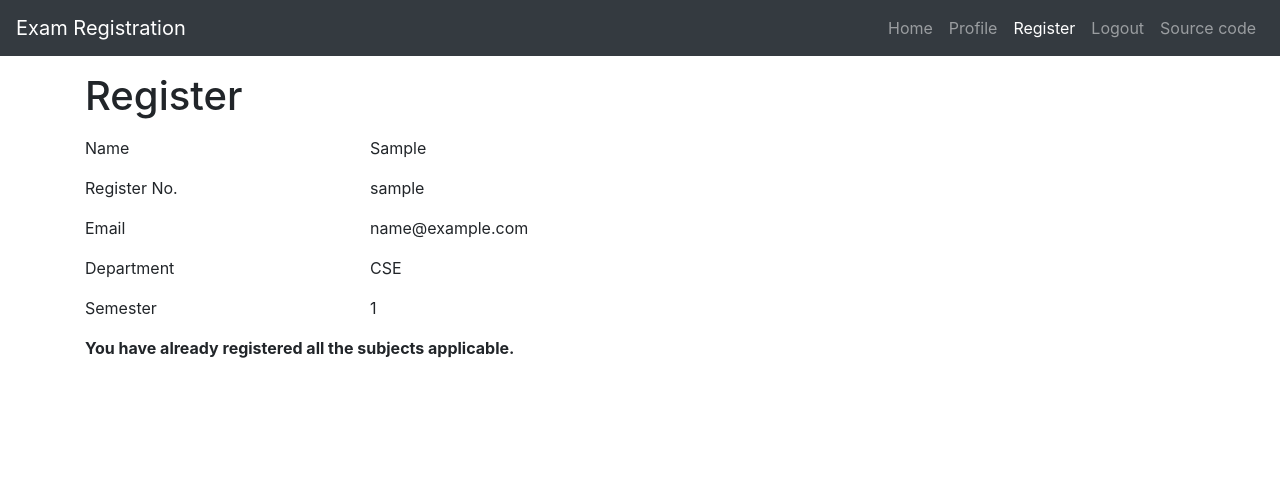
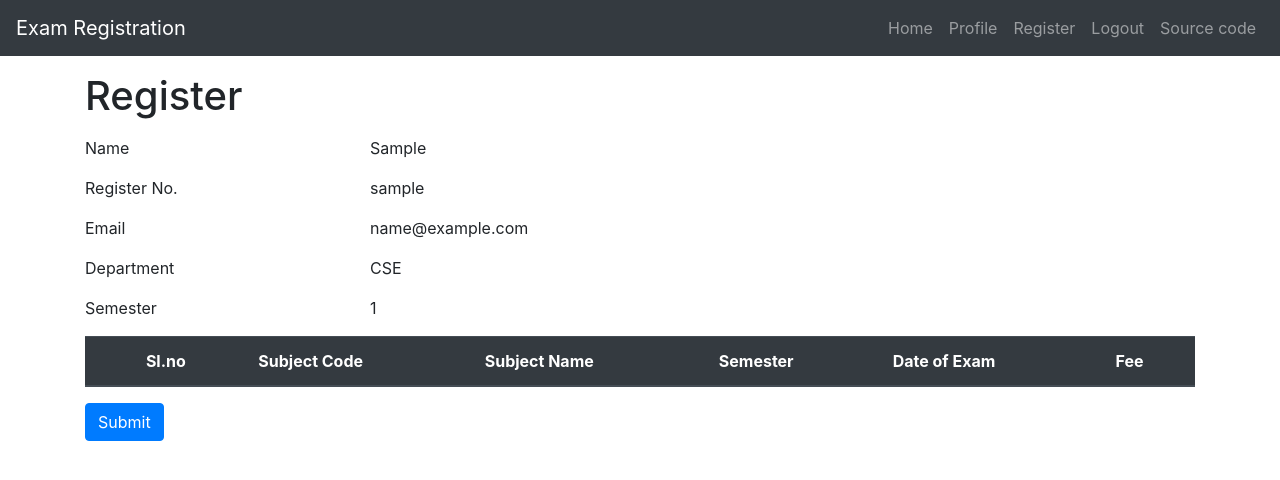
Before and after one commit to Subikesh/Exam_registration, a Django app: page /register/ in a window 1280 px wide. Shown: the top 480 px of the page. Run offline with Django 3.2, Linux system fonts and the light colour scheme; a user stored in the database is signed in; tables that the repository leaves empty hold one stand-in row (values such as "Sample post"); lists and menus that the app fills with data are empty; some libraries are stand-ins or nearby versions.

Commit message:
Used Django forms for register

```diff
--- /dev/null
+++ b/main/forms.py
@@ -0,0 +1,26 @@
+from django import forms
+from .models import Register, Subject, Subject_attempts
+
+class RegisterForm(forms.ModelForm):
+
+	def __init__(self, *args, **kwargs):
+		# Retrieving the request instance from Register view to get the current user
+		self.request = kwargs.pop('request')
+		super(RegisterForm, self).__init__(*args, **kwargs)
+
+		subject_query = Subject.objects.filter(Semester__lte = self.request.user.student.Semester).\
+	        filter(Department= self.request.user.student.Department).\
+	        exclude(pk__in= self.request.user.registrations.values('Subjects')).\
+	        exclude(Sub_code__in = Subject_attempts.objects.\
+	            filter(Student = self.request.user).\
+	            filter(Passed = True).values('Sub_code'))
+		self.fields['Subjects'].queryset = subject_query
+
+	class Meta:
+		model = Register
+		fields = ['Subjects']
+
+	Subjects = forms.ModelMultipleChoiceField(
+		queryset = Subject.objects.all() ,
+		widget = forms.CheckboxSelectMultiple
+	)
--- a/main/models.py
+++ b/main/models.py
@@ -16,16 +16,6 @@ class Student(models.Model):
     def __str__(self) -> str:
         return self.user.first_name
 
-# Stores objects for number of attempts done on each subjects
-class Subject_attempts(models.Model):
-    Student = models.ForeignKey(User, on_delete=models.CASCADE, related_name='attempts')
-    Sub_code = models.CharField(max_length=10)
-    Passed = models.BooleanField(default= False)
-    attempts = models.IntegerField(default=0)
-
-    def __str__(self) -> str:
-        return f"{self.Student} {self.Sub_code}"
-
 class Subject(models.Model):
     DEPT_CHOICE = [('CSE', 'CSE'), ('Mechanical', 'Mech'), ('IT', 'IT'), ('ECE', 'ECE')]
 
@@ -40,6 +30,18 @@ class Subject(models.Model):
     def __str__(self) -> str:
         return self.Name
 
+# Stores objects for number of attempts done on each subjects
+class Subject_attempts(models.Model):
+    Student = models.ForeignKey(User, on_delete=models.CASCADE, related_name='attempts')
+    Sub_code = models.CharField(max_length=10)
+    subject = models.ForeignKey(Subject, on_delete=models.CASCADE, related_name='attempts')
+    Passed = models.BooleanField(default= False)
+    attempts = models.IntegerField(default=0)
+
+    def __str__(self) -> str:
+        return f"{self.Student} {self.Sub_code}"
+
+
 class Register(models.Model):
     Student = models.ForeignKey(User, on_delete=models.CASCADE, related_name='registrations')
     RegDate = models.DateField(auto_now_add=True)
--- a/main/urls.py
+++ b/main/urls.py
@@ -8,7 +8,8 @@ urlpatterns = [
     path("", views.homepage, name="homepage"),
     path("login/", views.log_in, name="log_in"),
     path("logout/", views.log_out, name="log_out"),
-    path("register/", views.register, name="register"),
+    # path("register/", views.register, name="register"),
+    path("register/", views.Register.as_view(), name="register"),
     path("register_summary/<int:reg_id>", views.register_summary, name="summary"),
     path("payment/<int:reg_id>/<int:paid>", views.payment, name="payment"),
     path("profile/", views.profile.as_view(), name="profile"),
--- a/main/views.py
+++ b/main/views.py
@@ -1,9 +1,13 @@
-from django.shortcuts import render, redirect, get_object_or_404
 from django.contrib.auth.models import User, auth
 from django.contrib import messages
 from main.models import Student, Subject, Subject_attempts, Register
+from django.shortcuts import render, get_object_or_404
+from django.http import HttpResponseRedirect
+from django.urls import reverse, reverse_lazy
 from django.db.models import Q
 from django.views import generic
+from django.views.generic.edit import CreateView
+from .forms import RegisterForm
 
 def homepage(request):
     context = {"home":"active"}
@@ -45,7 +49,7 @@ def log_in(request):
         if user is not None:
             auth.login(request, user)
             messages.success(request, "You are successfully logged in.")
-            return redirect('main:homepage')
+            return HttpResponseRedirect(reverse('main:homepage'))
         else:
             messages.error(request, "Username or Password is incorrect.")
     return render(request, 'main/login.html', context)
@@ -54,7 +58,7 @@ def log_in(request):
 def log_out(request):
     auth.logout(request)
     messages.info(request, "You have been logged out of the website.")
-    return redirect('main:log_in')
+    return HttpResponseRedirect(reverse('main:log_in'))
 
 class profile(generic.DetailView):
     model = User
@@ -70,51 +74,73 @@ class profile(generic.DetailView):
         context['profile'] = 'active'
         return context
 
-def register(request):
-    context = {'registerPage': 'active'}
-    total_fee = 0
-    student = Student.objects.get(user=request.user)
+# def register(request):
+#     context = {'registerPage': 'active'}
+#     total_fee = 0
+#     student = request.user.student
 
-    # Display all the subjects which are not registered before
-    reg_subs = Register.objects.filter(Student = request.user).values('Subjects')
-    display_subjects = Subject.objects.filter(Semester__lte = student.Semester).\
-        filter(Department= student.Department).\
-        exclude(pk__in= reg_subs).\
-        exclude(Sub_code__in = Subject_attempts.objects.\
-            filter(Student = request.user).\
-            filter(Passed = True).values('Sub_code'))
+#     # Display all the subjects which are not registered before
+#     reg_subs = request.user.registrations.values('Subjects')
+#     display_subjects = Subject.objects.filter(Semester__lte = student.Semester).\
+#         filter(Department= student.Department).\
+#         exclude(pk__in= reg_subs).\
+#         exclude(Sub_code__in = Subject_attempts.objects.\
+#             filter(Student = request.user).\
+#             filter(Passed = True).values('Sub_code'))
 
-    context['subjects'] = display_subjects
-    context['user'] = request.user
-    context['student'] = student
+#     context['subjects'] = display_subjects
+#     context['user'] = request.user
+#     context['student'] = student
 
-    if request.method == "POST":
-        reg = Register(Student = request.user)
-        subjects = request.POST.getlist('subject')
-        subs = display_subjects.filter(Semester= student.Semester).filter(Department= student.Department)
-        for sub in subs:
-            subjects.append(sub.pk)
-        if not subjects:
-            messages.warning(request, "Please select atleast one subject.")
-            return redirect("main:register")
-        reg.save()
-        for s in subjects:
-            subject = Subject.objects.get(pk=s)
-            # Checking the maximum attempts for that subject
-            try:
-                attempt = Subject_attempts.objects.filter(Student=request.user).get(Sub_code=subject.Sub_code)
-            except Subject_attempts.DoesNotExist:
-                attempt = Subject_attempts(Student = request.user, Sub_code = subject.Sub_code, attempts = 0)
-                attempt.save()
-            if attempt.attempts > 4 and not attempt.Passed:
-                messages.error(f"You have reached the maximum attempts for {subject}.")
-                break
-            reg.Subjects.add(subject)
-            total_fee += subject.Fee
-        reg.TotalFee = total_fee
-        reg.save()
-        return redirect(f'/register_summary/{reg.pk}')
-    return render(request, 'main/register.html', context)
+#     if request.method == "POST":
+#         reg = Register(Student = request.user)
+#         subjects = request.POST.getlist('subject')
+#         subs = display_subjects.filter(Semester= student.Semester).filter(Department= student.Department)
+#         for sub in subs:
+#             subjects.append(sub.pk)
+#         if not subjects:
+#             messages.warning(request, "Please select atleast one subject.")
+#             return HttpResponseRedirect(reverse("main:register"))
+#         reg.save()
+#         for s in subjects:
+#             subject = Subject.objects.get(pk=s)
+#             # Checking the maximum attempts for that subject
+#             try:
+#                 attempt = Subject_attempts.objects.filter(Student=request.user).get(Sub_code=subject.Sub_code)
+#             except Subject_attempts.DoesNotExist:
+#                 attempt = Subject_attempts(Student = request.user, Sub_code = subject.Sub_code, attempts = 0)
+#                 attempt.save()
+#             if attempt.attempts > 4 and not attempt.Passed:
+#                 messages.error(f"You have reached the maximum attempts for {subject}.")
+#                 break
+#             reg.Subjects.add(subject)
+#             total_fee += subject.Fee
+#         reg.TotalFee = total_fee
+#         reg.save()
+#         return HttpResponseRedirect(reverse("main:summary", args=[reg.pk,]))
+#     return render(request, 'main/register.html', context)
+
+# Register subjects
+class Register(CreateView):
+    model = Register
+    template_name = 'main/register.html'
+    form_class = RegisterForm
+    success_url = reverse_lazy('main:homepage')
+
+    def get_form_kwargs(self):
+        # send the current user instance to the RegisterForm kwargs
+        kwargs = super(Register, self).get_form_kwargs()
+        kwargs['request'] = self.request
+        return kwargs
+
+    def get_context_data(self, **kwargs):
+        context = super(Register, self).get_context_data(**kwargs)
+        context['register'] = 'active'
+        context['user'] = self.request.user
+        return context
+
+    def get_success_url(self):
+        return reverse('main:summary', args=[self.pk,])
 
 def register_summary(request, reg_id):
     context = {'registerPage': 'active'}
@@ -151,9 +177,10 @@ def payment(request, reg_id, paid):
     elif paid == 2:
         return render(request, "main/payment.html")
     messages.error(request, "Your registration is cancelled. You can continue payment from profile.")
-    return redirect("main:profile")
+    return HttpResponseRedirect(reverse("main:profile"))
+    return HttpResponseRedirect(reverse("main:profile"))
 
 def del_reg(request, reg_id):
     regn = get_object_or_404(Register, pk = reg_id)
     regn.delete()
-    return redirect("main:profile")
+    return HttpResponseRedirect(reverse("main:profile"))
--- a/templates/main/register.html
+++ b/templates/main/register.html
@@ -11,11 +11,11 @@
     <div class="col-sm-3 mb-3">Email</div>
     <div class="col-sm-9 mb-3">{{user.email}}</div>
     <div class="col-sm-3 mb-3">Department</div>
-        <div class="col-sm-9 mb-3">{{student.Department}}</div>
+    <div class="col-sm-9 mb-3">{{user.student.Department}}</div>
     <div class="col-sm-3 mb-3">Semester</div>
-        <div class="col-sm-9 mb-3">{{student.Semester}}</div>
+    <div class="col-sm-9 mb-3">{{user.student.Semester}}</div>
   </div>
-    {% if subjects.count == 0 %}
+  {% if form.Subjects.field.choices.count == 0 %}
   <strong>You have already registered all the subjects applicable.</strong>
   {% else %}
     <form action="" method="POST">
@@ -33,11 +33,10 @@
         </tr>
       </thead>
       <tbody>
-                {% for subject in subjects %}
-
+        {% for subject in form.Subjects.field.queryset %}
             <tr class="subject-row">
             <td>
-                        {% if subject.Semester < student.Semester %}
+              {% if subject.Semester < user.student.Semester %}
               <input type="checkbox" name="subject" value="{{subject.pk}}" />
               {% endif %}
               &nbsp;</td>
@@ -48,13 +47,17 @@
             <td> {{subject.DateofExam |date:"D, d M Y"}} </td>
             <td> &#8377;{{subject.Fee}} </td>
         </tr>
-
         {% endfor %}
-
             </tbody>
         </table>
         <input type="submit" class="btn btn-primary">
     </form>
     {% endif %}
+    {% for error in form.non_field_errors %}
+    <div class="alert alert-danger">
+      <strong>{{ error|escape }}</strong>
     </div>
+    {% endfor %}
+</div>
+
 {% endblock %}
```
Lines whose indentation alone changed are shown as unchanged.
